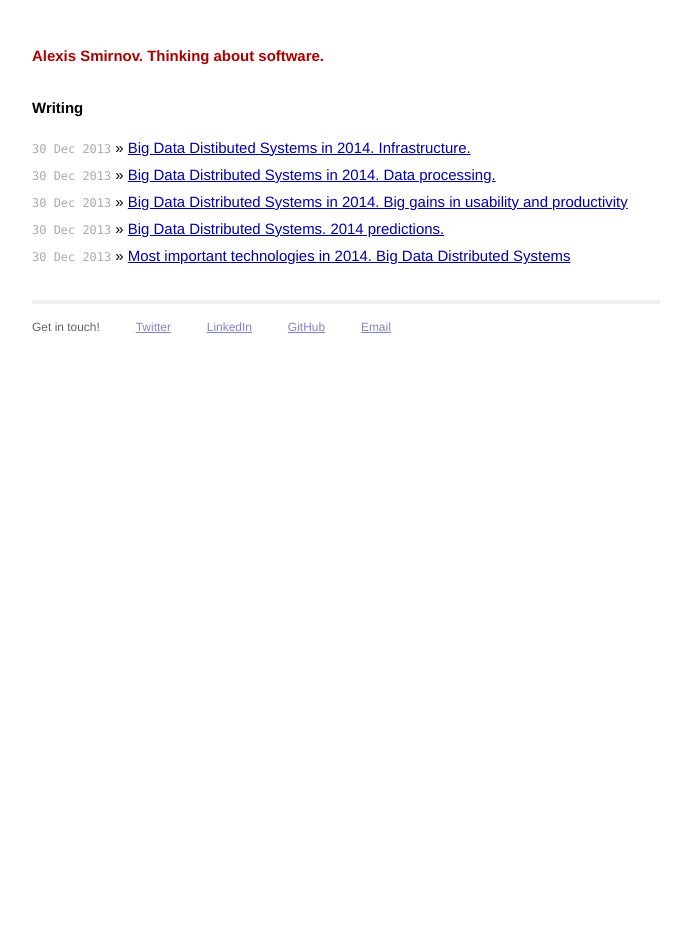
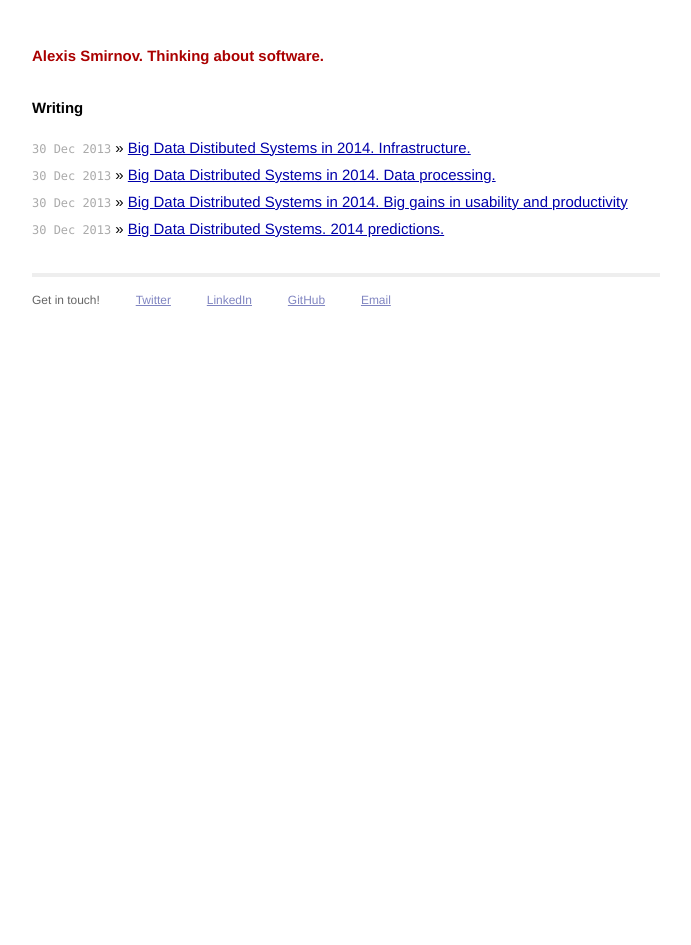
Before and after one commit to alexissmirnov/alexissmirnov.github.io, a Jekyll site: the page built from index.html, in a window 1280 px wide. Shown: the whole page, without its empty margins (294-985 px from the left). Built offline with Jekyll 4.4.1, drawn with Linux system fonts in a browser that asks for light colours; Markdown is read by kramdown in place of the engine named in the settings; a file with an impossible date is left out.

Commit message:
Updated 2013-12-30-2014-technologies-to-watch.md

```diff
--- a/_posts/2013-12-30-2014-technologies-to-watch.md
+++ b/_posts/2013-12-30-2014-technologies-to-watch.md
@@ -1,9 +1,11 @@
 ---
 layout: post
-title:  "Most important technologies in 2014. Big Data Distributed Systems"
-date:   2013-12-30 21:52:07
+title: Most important technologies in 2014. Big Data Distributed Systems
+date: {}
 categories: tech
+published: true
 ---
+
 End of the year is the time for reflection, for looking back at the past year and looking forward into the next year trying to predict what the future holds. I'm always curious what technology will be most important in the future?
 
 Ask this question without imposing any constrains and you may get answers about energy, space exploration, biology, artificial intelligence. After all, the most important technologies will be those that solve the biggest problems and provide the most powerful tools.
```
